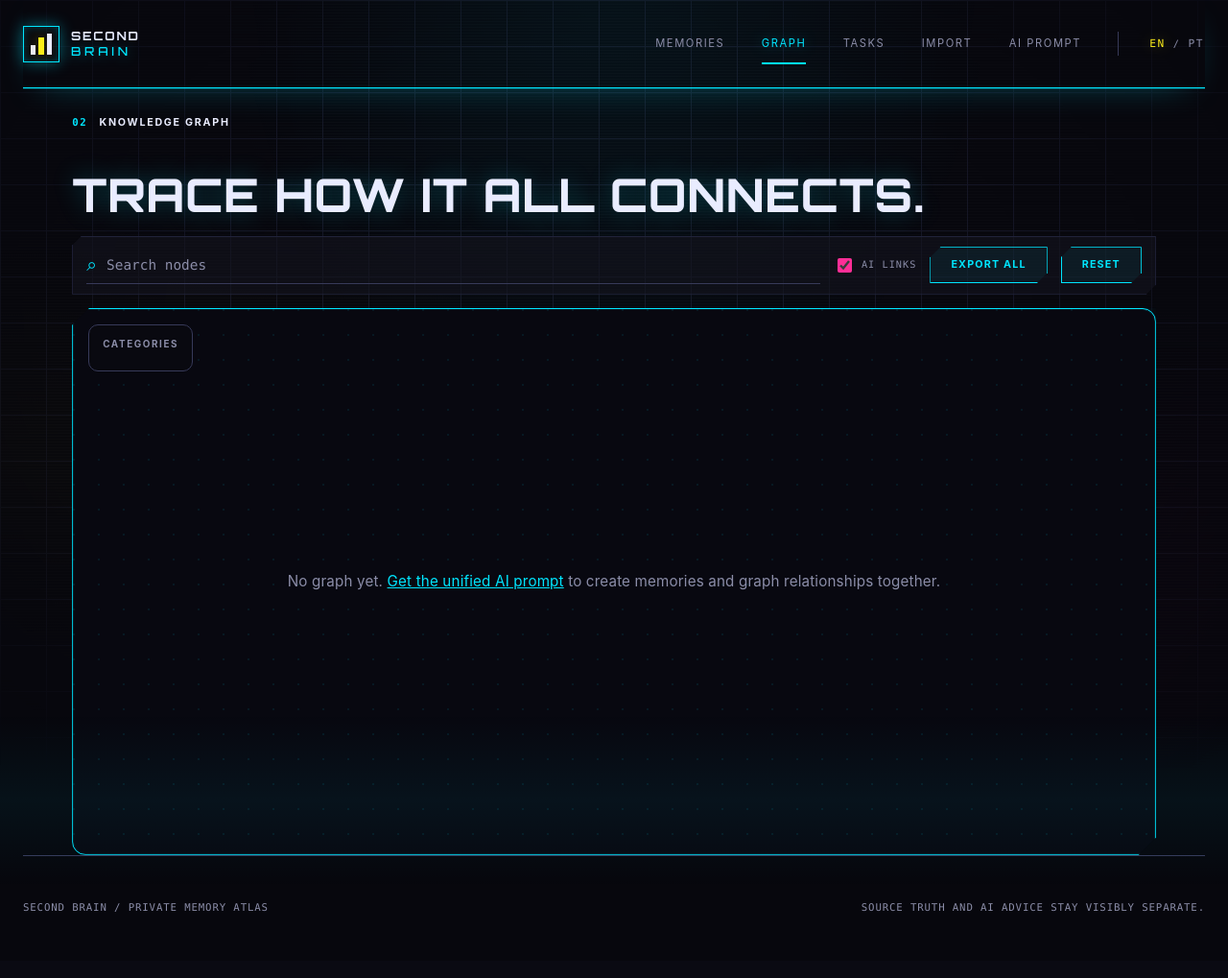
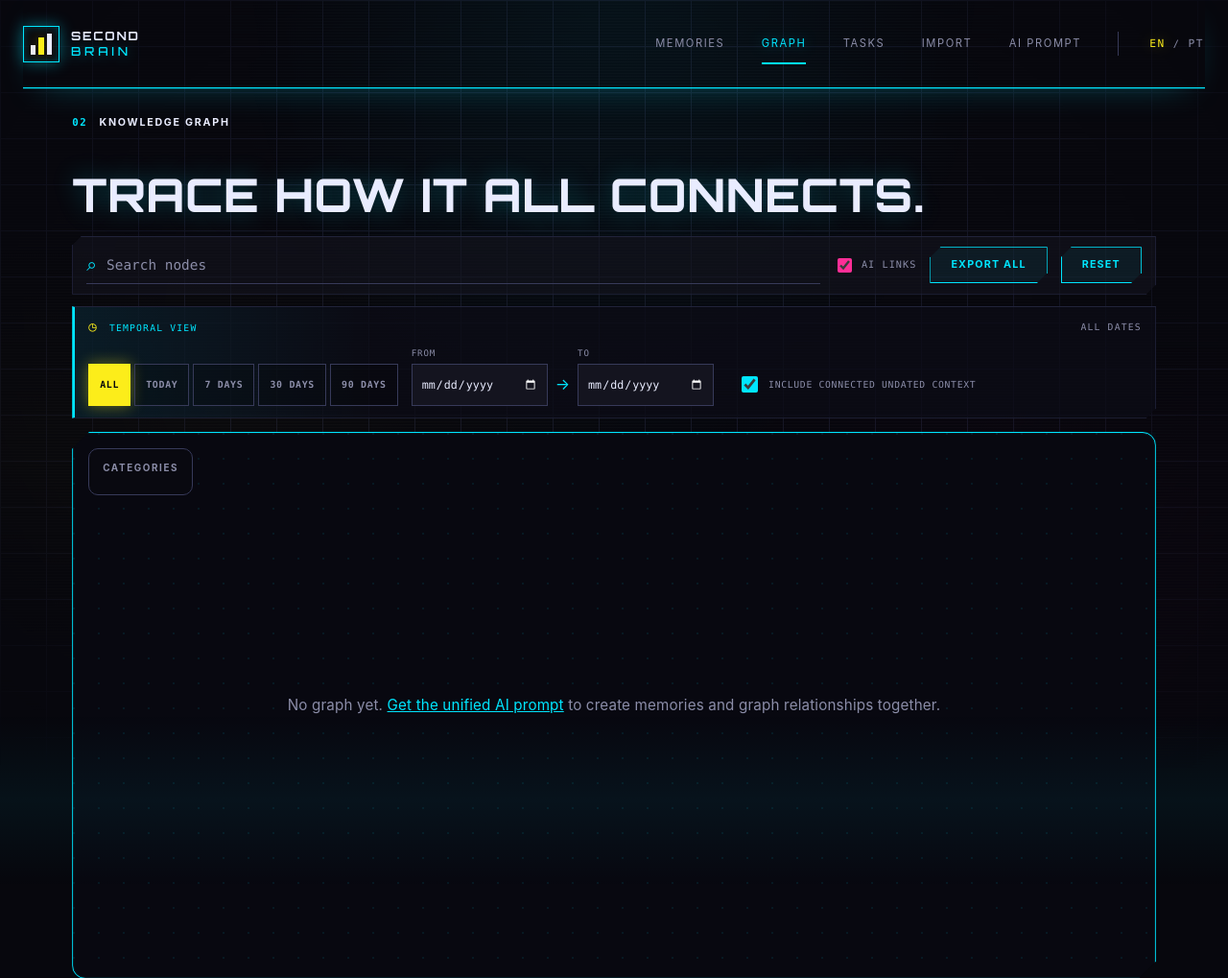
Before and after one commit to kanedasec/second-brain, a FastAPI app: page /graph in a window 1280 px wide. Shown: the top 1019 px of the page at 96% size. Before the commit the page ends 950 px from the top, so only its background shows below. Run offline with FastAPI, Linux system fonts and the light colour scheme; data that the repository does not hold is empty.

Commit message:
feat: filter graph by occurrence date (#8)

```diff
--- a/app/static/app.css
+++ b/app/static/app.css
@@ -680,6 +680,68 @@ a.tag:hover { border-color: var(--blue); color: var(--blue); box-shadow: var(--g
 .graph-ai-toggle input { accent-color: var(--magenta); width: 15px; height: 15px; }
 .graph-toolbar .button { min-height: 38px; }
 
+/* Temporal graph rail */
+.graph-timebar {
+  margin: -2px 0 14px;
+  padding: 10px 14px 12px;
+  border: 1px solid var(--line);
+  border-left: 3px solid var(--blue);
+  background:
+    linear-gradient(90deg, rgb(0 230 255 / 8%), transparent 28%),
+    rgb(12 12 22 / 78%);
+  clip-path: polygon(0 0, 100% 0, 100% calc(100% - 10px), calc(100% - 10px) 100%, 0 100%);
+  transition: border-color .2s, box-shadow .2s;
+}
+.graph-timebar.is-active { border-left-color: var(--yellow); box-shadow: inset 16px 0 28px -26px var(--yellow); }
+.graph-timebar-head { display: flex; align-items: center; justify-content: space-between; gap: 16px; margin-bottom: 9px; }
+.graph-timebar-title, .graph-date-status { margin: 0; font-family: var(--mono); font-size: .61rem; text-transform: uppercase; letter-spacing: .12em; }
+.graph-timebar-title { color: var(--blue); }
+.graph-timebar-title span { display: inline-block; margin-right: 5px; color: var(--yellow); font-size: .88rem; }
+.graph-date-status { color: var(--muted); text-align: right; }
+.graph-date-status.is-error { color: var(--red); }
+.graph-timebar-controls { display: flex; align-items: end; gap: 14px; flex-wrap: wrap; }
+.graph-date-presets { display: flex; align-items: stretch; gap: 4px; }
+.graph-date-preset {
+  min-height: 44px; padding: 0 11px; border: 1px solid var(--line-dark);
+  background: rgb(0 0 0 / 20%); color: var(--muted); cursor: pointer;
+  font-family: var(--mono); font-size: .62rem; font-weight: 700; text-transform: uppercase; letter-spacing: .07em;
+}
+.graph-date-preset:hover { color: var(--ink); border-color: var(--blue); }
+.graph-date-preset.is-active { color: #06080b; border-color: var(--yellow); background: var(--yellow); box-shadow: var(--glow-yellow); }
+.graph-date-preset:focus-visible, .graph-date-range input:focus-visible, .graph-context-toggle:focus-within { outline: 2px solid var(--yellow); outline-offset: 2px; }
+.graph-date-range { display: flex; align-items: end; gap: 8px; }
+.graph-date-range > span { min-height: 44px; display: grid; place-items: center; color: var(--blue); }
+.graph-date-range label { color: var(--muted); font-family: var(--mono); font-size: .57rem; text-transform: uppercase; letter-spacing: .1em; }
+.graph-date-range input {
+  display: block; min-width: 142px; min-height: 44px; margin-top: 4px; padding: 0 9px;
+  border: 1px solid var(--line-dark); background: var(--panel-2); color: var(--ink);
+  color-scheme: dark; font-family: var(--mono); font-size: .73rem;
+}
+.graph-date-range input[aria-invalid="true"] { border-color: var(--red); box-shadow: 0 0 0 1px rgb(255 51 102 / 28%); }
+.graph-context-toggle {
+  display: inline-flex; align-items: center; gap: 8px; min-height: 44px; padding: 0 10px;
+  border: 1px solid transparent; color: var(--muted); cursor: pointer;
+  font-family: var(--mono); font-size: .61rem; text-transform: uppercase; letter-spacing: .07em;
+}
+.graph-context-toggle input { width: 17px; height: 17px; accent-color: var(--blue); }
+
+@media (max-width: 900px) {
+  .graph-timebar-controls { display: grid; grid-template-columns: 1fr auto; align-items: end; }
+  .graph-date-presets { grid-column: 1 / -1; }
+  .graph-context-toggle { justify-self: end; }
+}
+
+@media (max-width: 640px) {
+  .graph-timebar { padding-inline: 10px; }
+  .graph-timebar-head { align-items: flex-start; }
+  .graph-date-presets { display: grid; grid-template-columns: repeat(5, minmax(0, 1fr)); width: 100%; gap: 3px; }
+  .graph-date-preset { padding-inline: 4px; font-size: .55rem; letter-spacing: .03em; }
+  .graph-timebar-controls { grid-template-columns: 1fr; }
+  .graph-date-range { display: grid; grid-template-columns: 1fr auto 1fr; width: 100%; }
+  .graph-date-range input { width: 100%; min-width: 0; }
+  .graph-context-toggle { justify-self: stretch; }
+}
+
 /* Legend as interactive category filters */
 .legend-item {
   display: flex; align-items: center; gap: 8px; width: 100%;
--- a/app/static/graph.js
+++ b/app/static/graph.js
@@ -18,6 +18,12 @@
   const exportDepth = document.getElementById('graph-export-depth');
   const exportGo = document.getElementById('graph-export-go');
   const exportClear = document.getElementById('graph-export-clear');
+  const dateBar = document.querySelector('.graph-timebar');
+  const dateFromInput = document.getElementById('graph-date-from');
+  const dateToInput = document.getElementById('graph-date-to');
+  const dateContextInput = document.getElementById('graph-date-context');
+  const dateStatus = document.getElementById('graph-date-status');
+  const datePresetButtons = [...document.querySelectorAll('[data-date-preset]')];
 
   const PROGRESSIVE_CAP = 400; // nodes shown before progressive disclosure kicks in
 
@@ -66,6 +72,11 @@
       'In export set': 'No conjunto de exportação',
       'selected': 'selecionado(s)',
       'Concluded': 'Concluída',
+      'All dates': 'Todas as datas',
+      'nodes': 'nós',
+      'Dated': 'Datados',
+      'Context': 'Contexto',
+      'Start date must be before end date.': 'A data inicial deve ser anterior à data final.',
     },
   };
   const tr = (s) => (STR[LANG] && STR[LANG][s]) || s;
@@ -90,11 +101,55 @@
   const exportSet = new Set(); // nodes chosen for a subgraph export
   let progThreshold = 0; // min degree to show when progressively disclosed
   let showAllNodes = false;
+  let dateFrom = '';
+  let dateTo = '';
+  let dateInvalid = false;
+  let dateContextIds = new Set();
+
+  const allNodesById = new Map();
+
+  function nodeDateKey(node) {
+    const value = node?.occurred_at;
+    const match = typeof value === 'string' ? value.match(/^(\d{4}-\d{2}-\d{2})/) : null;
+    return match ? match[1] : null;
+  }
+
+  const dateFilterActive = () => Boolean(dateFrom || dateTo);
+
+  function nodeInDateRange(node) {
+    const key = nodeDateKey(node);
+    if (!key) return false;
+    return (!dateFrom || key >= dateFrom) && (!dateTo || key <= dateTo);
+  }
+
+  function recomputeDateContext() {
+    dateContextIds = new Set();
+    if (!dateFilterActive() || dateInvalid || !dateContextInput?.checked) return;
+    const datedIds = new Set(
+      [...allNodesById.values()].filter(nodeInDateRange).map((node) => node.id),
+    );
+    for (const link of Graph.graphData().links) {
+      if (!showAi && link.provenance === 'ai_inferred') continue;
+      const sourceId = idOf(link.source);
+      const targetId = idOf(link.target);
+      const source = allNodesById.get(sourceId);
+      const target = allNodesById.get(targetId);
+      if (datedIds.has(sourceId) && target && !nodeDateKey(target)) dateContextIds.add(targetId);
+      if (datedIds.has(targetId) && source && !nodeDateKey(source)) dateContextIds.add(sourceId);
+    }
+  }
+
+  function dateAllows(node) {
+    if (!dateFilterActive() || dateInvalid) return true;
+    if (nodeInDateRange(node)) return true;
+    return !nodeDateKey(node) && dateContextIds.has(node.id);
+  }
 
   const matches = (node) =>
     !searchTerm || (node.label || '').toLowerCase().includes(searchTerm);
 
   function nodeVisible(node) {
+    if (!dateAllows(node)) return false;
     if (hiddenCats.has(node.category)) return false;
     if (isolateId && node.id !== isolateId && !isolateSet.has(node.id)) return false;
     if (progThreshold && !showAllNodes && !isolateId && (node.__degree || 0) < progThreshold) {
@@ -232,8 +287,6 @@
     })
     .onBackgroundClick(() => clearSelection());
 
-  const allNodesById = new Map();
-
   function sizeToContainer() {
     Graph.width(mount.clientWidth).height(mount.clientHeight);
   }
@@ -286,8 +339,12 @@
 
   function neighborMarkup(detail) {
     if (!detail.neighbors || !detail.neighbors.length) return '';
-    const items = detail.neighbors
-      .filter((n) => n.node)
+    const visibleNeighbors = detail.neighbors.filter((n) => {
+      const node = n.node && allNodesById.get(n.node.id);
+      return node && nodeVisible(node);
+    });
+    if (!visibleNeighbors.length) return '';
+    const items = visibleNeighbors
       .map((n) => {
         const arrow = n.direction === 'out' ? '→' : '←';
         return `<li><button type="button" class="node-link" data-id="${escapeHtml(n.node.id)}">
@@ -297,7 +354,7 @@
         </button></li>`;
       })
       .join('');
-    return `<h3 class="panel-subhead">${tr('Connections')} <span>${detail.neighbors.length}</span></h3>
+    return `<h3 class="panel-subhead">${tr('Connections')} <span>${visibleNeighbors.length}</span></h3>
             <ul class="node-links">${items}</ul>`;
   }
 
@@ -428,6 +485,77 @@
     else searchCount.textContent = `${n} ${n === 1 ? tr('match') : tr('matches')}`;
   }
 
+  function setActiveDatePreset(value) {
+    datePresetButtons.forEach((button) => {
+      const active = button.dataset.datePreset === value;
+      button.classList.toggle('is-active', active);
+      button.setAttribute('aria-pressed', String(active));
+    });
+  }
+
+  function localDateKey(date) {
+    const year = date.getFullYear();
+    const month = String(date.getMonth() + 1).padStart(2, '0');
+    const day = String(date.getDate()).padStart(2, '0');
+    return `${year}-${month}-${day}`;
+  }
+
+  function updateDateStatus() {
+    if (!dateStatus) return;
+    dateBar?.classList.toggle('is-active', dateFilterActive() && !dateInvalid);
+    dateFromInput?.setAttribute('aria-invalid', String(dateInvalid));
+    dateToInput?.setAttribute('aria-invalid', String(dateInvalid));
+    if (dateInvalid) {
+      dateStatus.textContent = tr('Start date must be before end date.');
+      dateStatus.classList.add('is-error');
+      return;
+    }
+    dateStatus.classList.remove('is-error');
+    if (!dateFilterActive()) {
+      dateStatus.textContent = `${tr('All dates')} · ${allNodesById.size} ${tr('nodes')}`;
+      return;
+    }
+    const dated = [...allNodesById.values()].filter(nodeInDateRange).length;
+    const context = dateContextInput?.checked ? dateContextIds.size : 0;
+    dateStatus.textContent = `${tr('Dated')}: ${dated} · ${tr('Context')}: ${context}`;
+  }
+
+  function applyDateFilter({ fit = true } = {}) {
+    dateFrom = dateFromInput?.value || '';
+    dateTo = dateToInput?.value || '';
+    dateInvalid = Boolean(dateFrom && dateTo && dateFrom > dateTo);
+    recomputeDateContext();
+    if (selectedId && !dateAllows(allNodesById.get(selectedId))) clearSelection();
+    if (isolateId && !dateAllows(allNodesById.get(isolateId))) {
+      isolateId = null;
+      isolateSet = new Set();
+    }
+    updateDateStatus();
+    refresh();
+    updateSearchCount();
+    if (fit && allNodesById.size && !dateInvalid) {
+      requestAnimationFrame(() => Graph.zoomToFit(CAM, 60, nodeVisible));
+    }
+  }
+
+  function chooseDatePreset(value) {
+    if (!dateFromInput || !dateToInput) return;
+    if (value === 'all') {
+      dateFromInput.value = '';
+      dateToInput.value = '';
+    } else {
+      const end = new Date();
+      end.setHours(12, 0, 0, 0);
+      const start = new Date(end);
+      const days = value === 'today' ? 1 : Number.parseInt(value, 10);
+      start.setDate(start.getDate() - Math.max(days - 1, 0));
+      dateFromInput.value = localDateKey(start);
+      dateToInput.value = localDateKey(end);
+    }
+    setActiveDatePreset(value);
+    applyDateFilter();
+  }
+
   searchInput?.addEventListener('input', () => {
     searchTerm = searchInput.value.trim().toLowerCase();
     refresh();
@@ -441,7 +569,21 @@
     }
   });
 
-  aiToggle?.addEventListener('change', () => { showAi = aiToggle.checked; refresh(); });
+  aiToggle?.addEventListener('change', () => {
+    showAi = aiToggle.checked;
+    applyDateFilter({ fit: false });
+  });
+
+  datePresetButtons.forEach((button) => {
+    button.addEventListener('click', () => chooseDatePreset(button.dataset.datePreset));
+  });
+  [dateFromInput, dateToInput].forEach((input) => {
+    input?.addEventListener('change', () => {
+      setActiveDatePreset(null);
+      applyDateFilter();
+    });
+  });
+  dateContextInput?.addEventListener('change', () => applyDateFilter());
 
   exportDepth?.addEventListener('input', updateExportBar);
   exportGo?.addEventListener('click', () => { if (exportGo) exportGo.href = exportHref(); });
@@ -460,6 +602,14 @@
     isolateId = null;
     isolateSet = new Set();
     showAllNodes = false;
+    if (dateFromInput) dateFromInput.value = '';
+    if (dateToInput) dateToInput.value = '';
+    if (dateContextInput) dateContextInput.checked = true;
+    dateFrom = '';
+    dateTo = '';
+    dateInvalid = false;
+    dateContextIds = new Set();
+    setActiveDatePreset('all');
     exportSet.clear();
     updateExportBar();
     clearSelection();
@@ -468,6 +618,7 @@
       b.classList.remove('is-off');
     });
     updateProgButton();
+    updateDateStatus();
     refresh();
     updateSearchCount();
     Graph.zoomToFit(CAM, 60);
@@ -506,6 +657,8 @@
         if (s) s.__degree += 1;
         if (t) t.__degree += 1;
       }
+      recomputeDateContext();
+      updateDateStatus();
       // Progressive disclosure: for large graphs, start with the highest-degree
       // nodes (capped), and expose "show all" to reveal the rest.
       if (data.nodes.length > PROGRESSIVE_CAP) {
--- a/app/templates/graph.html
+++ b/app/templates/graph.html
@@ -19,6 +19,31 @@
     <a class="button button-ghost" href="/export/graph.json" download>{{ t("Export all") }}</a>
     <button type="button" id="graph-reset" class="button button-ghost">{{ t("Reset") }}</button>
   </div>
+
+  <section class="graph-timebar" aria-labelledby="graph-time-heading">
+    <div class="graph-timebar-head">
+      <p id="graph-time-heading" class="graph-timebar-title"><span aria-hidden="true">◷</span> {{ t("Temporal view") }}</p>
+      <output id="graph-date-status" class="graph-date-status" aria-live="polite">{{ t("All dates") }}</output>
+    </div>
+    <div class="graph-timebar-controls">
+      <div class="graph-date-presets" role="group" aria-label="{{ t('Date presets') }}">
+        <button type="button" class="graph-date-preset is-active" data-date-preset="all" aria-pressed="true">{{ t("All") }}</button>
+        <button type="button" class="graph-date-preset" data-date-preset="today" aria-pressed="false">{{ t("Today") }}</button>
+        <button type="button" class="graph-date-preset" data-date-preset="7" aria-pressed="false">{{ t("7 days") }}</button>
+        <button type="button" class="graph-date-preset" data-date-preset="30" aria-pressed="false">{{ t("30 days") }}</button>
+        <button type="button" class="graph-date-preset" data-date-preset="90" aria-pressed="false">{{ t("90 days") }}</button>
+      </div>
+      <div class="graph-date-range">
+        <label>{{ t("From") }} <input id="graph-date-from" type="date"></label>
+        <span aria-hidden="true">→</span>
+        <label>{{ t("To") }} <input id="graph-date-to" type="date"></label>
+      </div>
+      <label class="graph-context-toggle">
+        <input id="graph-date-context" type="checkbox" checked>
+        <span>{{ t("Include connected undated context") }}</span>
+      </label>
+    </div>
+  </section>
 
   <div class="graph-stage">
     <div id="graph-canvas" class="graph-canvas" role="application"
```
Also changed, not shown: app/i18n.py (+9 -0 lines), memory.md (+1 -1 lines), tests/test_app.py (+13 -0 lines).
